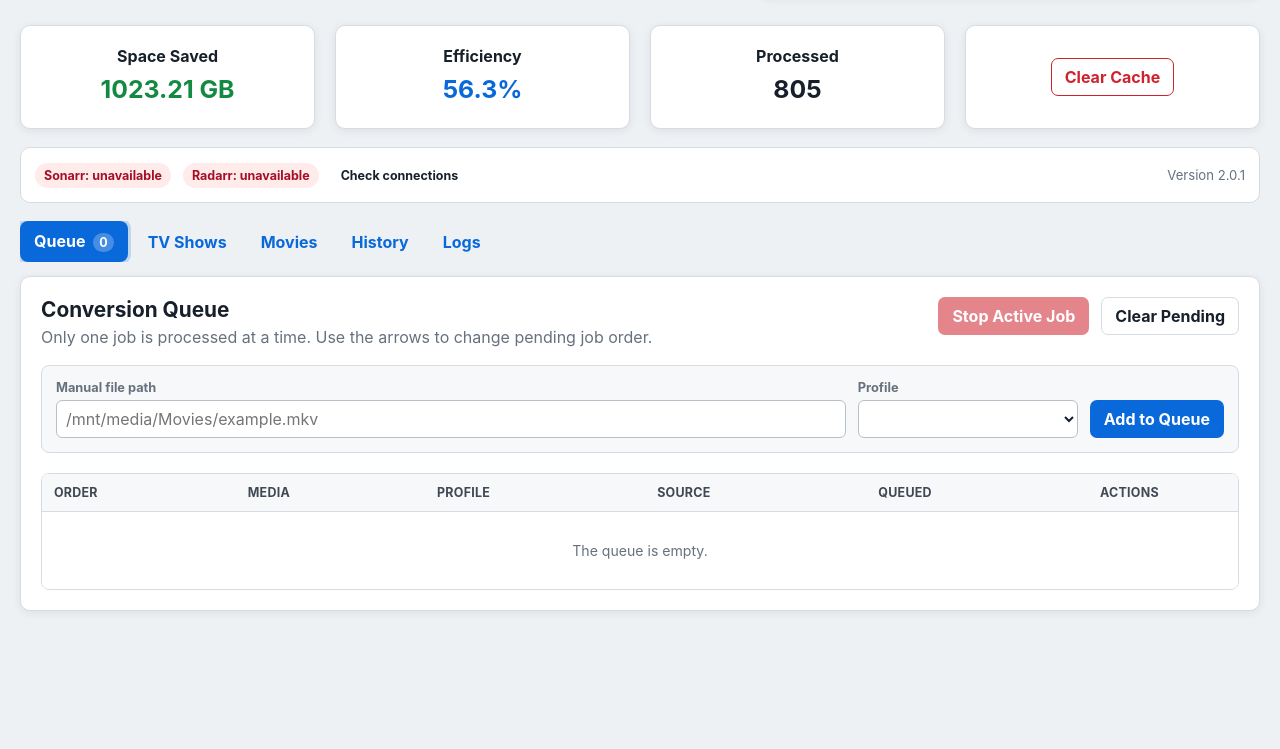
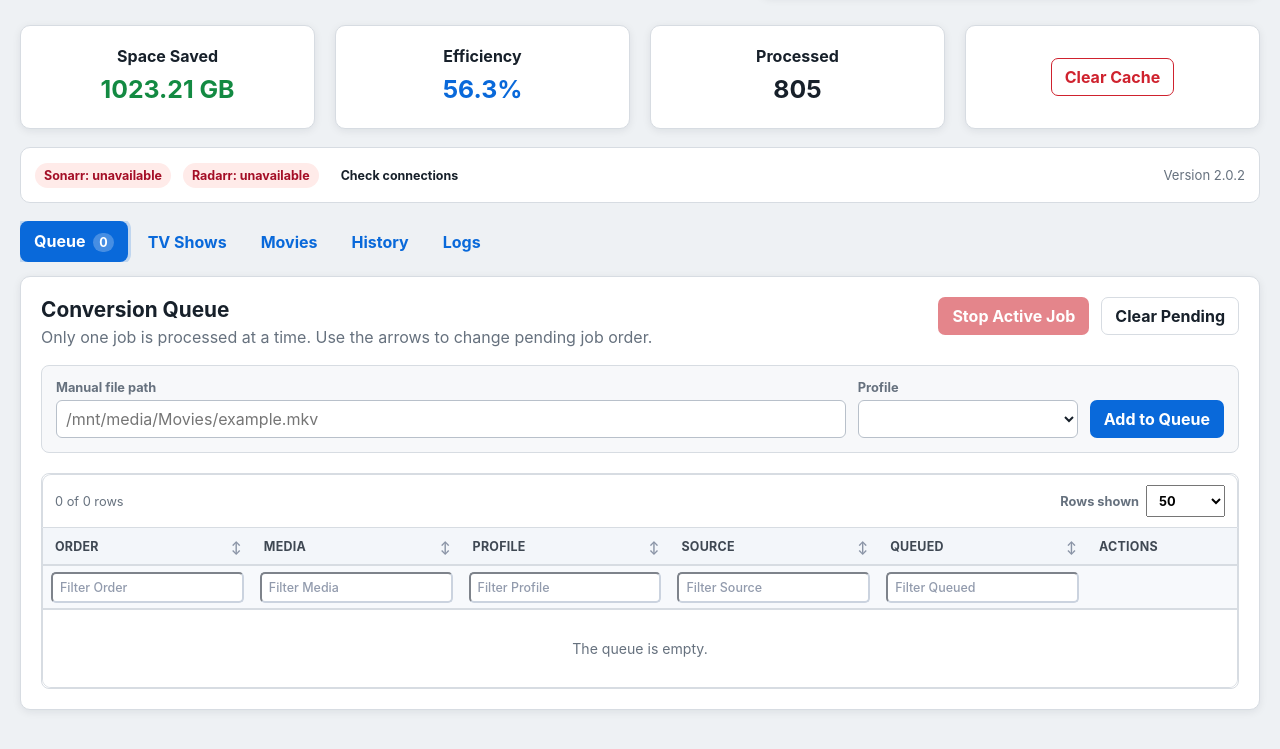
Before and after one commit to Invertee/Radarr-Sonarr-Transcoder, a website: page public/index.html in a window 1280 px wide. Shown: the part 137-886 px from the top of the page. Before the commit the page ends 800 px from the top, so only its background shows below. Drawn offline with Linux system fonts and the light colour scheme; no server answers.

Commit message:
Enable table sorting filters and scrolling

```diff
--- a/public/index.html
+++ b/public/index.html
@@ -6,6 +6,7 @@
   <meta name="color-scheme" content="light dark">
   <title>Transcode Manager</title>
   <link rel="stylesheet" href="/styles.v2.0.1.css?v=2.0.1">
+  <link rel="stylesheet" href="/table-tools.v2.0.2.css?v=2.0.2">
 </head>
 <body>
   <main class="page-shell">
@@ -52,7 +53,7 @@
       <span id="sonarrConnection" class="connection-badge">Sonarr: checking</span>
       <span id="radarrConnection" class="connection-badge">Radarr: checking</span>
       <button id="refreshConnectionsButton" class="button button--small button--ghost" type="button">Check connections</button>
-      <span class="version">Version <span id="appVersion">2.0.1</span></span>
+      <span class="version">Version <span id="appVersion">2.0.2</span></span>
     </section>
 
     <nav class="tabs" aria-label="Application sections">
@@ -200,5 +201,6 @@
 
   <div id="toast" class="toast" role="status" aria-live="polite"></div>
   <script src="/app.v2.0.1.js?v=2.0.1" defer></script>
+  <script src="/table-tools.v2.0.2.js?v=2.0.2" defer></script>
 </body>
 </html>
```
